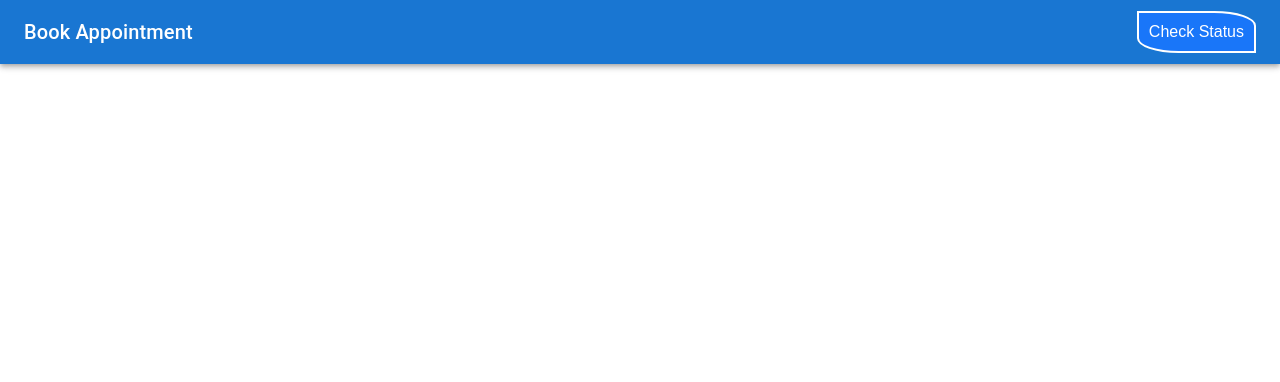
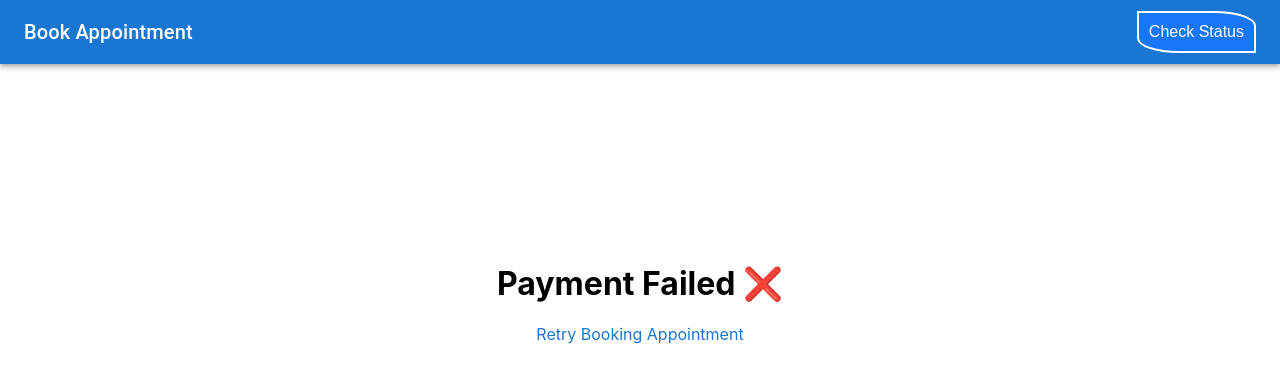
Before and after one commit to rjtgupta1/Appointment-Booking, a React (Create React App) app in the folder client/: page /paymentfailed in a window 1280 px wide. Shown: the top 382 px of the page. Built offline with nearby package versions, Linux system fonts and the light colour scheme; the HTML template or start-up script is replaced by a standard one.

Commit message:
Appointment Bookin V1 completed

```diff
--- a/client/src/App.js
+++ b/client/src/App.js
@@ -2,6 +2,7 @@ import AppointmentForm from "./components/AppointmentForm";
 import Navbar from "./components/Navbar";
 import { BrowserRouter as Router, Routes, Route } from "react-router-dom";
 import Paymentsuccess from "./pages/Paymentsuccess";
+import Paymentfailed from "./pages/Paymentfailed"
 import Checkstatus from "./pages/Checkstatus";
 function App() {
   return (
@@ -12,6 +13,7 @@ function App() {
           <Route path="/" Component={AppointmentForm}></Route>
           <Route path="/paymentsuccess" Component={Paymentsuccess}></Route>
           <Route path="/paymentsuccess/:paymentId" Component={Paymentsuccess}></Route>
+          <Route path="/paymentfailed/" Component={Paymentfailed}></Route>
           <Route path="/check-status" Component={Checkstatus}></Route>
         </Routes>
       </Router>
--- a/client/src/helpers/handleOpenRazorpay.js
+++ b/client/src/helpers/handleOpenRazorpay.js
@@ -35,7 +35,7 @@ const handleOpenRazorpay = (order,formData) =>{
     };
     let rzp = new window.Razorpay(options);
     rzp.on('payment.failed', function (response){
-            alert(response.error.description);
+        window.location.replace(`http://localhost:3000/paymentfailed/`);
     });
       rzp.open();
     }
--- /dev/null
+++ b/client/src/pages/Paymentfailed.jsx
@@ -0,0 +1,21 @@
+import { Grid } from '@mui/material'
+import React from 'react'
+import { Link } from 'react-router-dom'
+
+const style = {
+  textDecoration: 'none',
+  color:'#1976d2'
+}
+
+const Paymentfailed = () => {
+  return (
+    <>
+      <Grid align="center" marginTop="200px">
+        <h1>Payment Failed ❌</h1>
+        <Link style={style} to={'/'}>Retry Booking Appointment</Link>
+      </Grid>
+    </>
+  )
+}
+
+export default Paymentfailed
```
